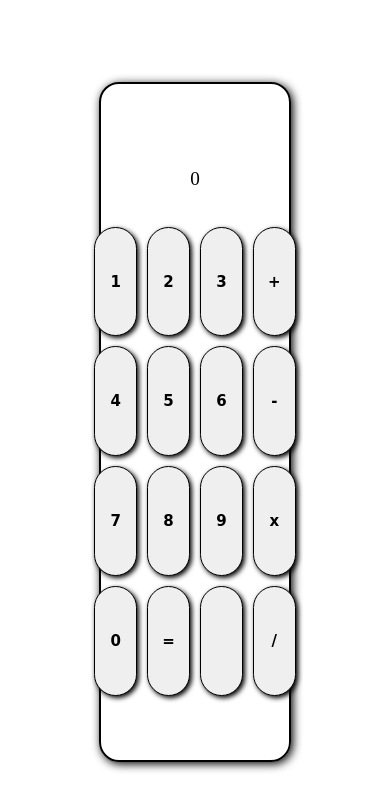
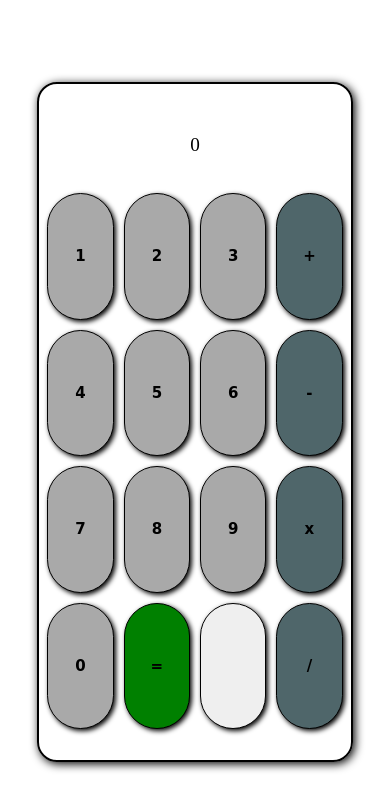
Before and after one commit to VijayVjCuber/Calculator, a plain HTML site: page index.html in a window 390 px wide. Drawn offline with Linux system fonts and the light colour scheme.

Commit message:
color change and small screen compatibility

```diff
--- a/index.html
+++ b/index.html
@@ -10,22 +10,22 @@
             <section>
                 <p id="input">0</p><br>
                 <div id="wrapper">
-                <button class="buttons">1</button>  <!--0-->
-                <button class="buttons">2</button>  <!--1-->
-                <button class="buttons">3</button>  <!--2-->
-                <button class="buttons">+</button>  <!--3-->
-                <button class="buttons">4</button>  <!--4-->
-                <button class="buttons">5</button>  <!--5-->
-                <button class="buttons">6</button>  <!--6-->
-                <button class="buttons">-</button>  <!--7-->
-                <button class="buttons">7</button>  <!--8-->
-                <button class="buttons">8</button>  <!--9-->
-                <button class="buttons">9</button>  <!--10-->
-                <button class="buttons">x</button>  <!--11-->
-                <button class="buttons">0</button>  <!--12-->
-                <button class="buttons">=</button>  <!--13-->
+                <button class="buttons nums">1</button>  <!--0-->
+                <button class="buttons nums">2</button>  <!--1-->
+                <button class="buttons nums">3</button>  <!--2-->
+                <button class="buttons operator">+</button>  <!--3-->
+                <button class="buttons nums">4</button>  <!--4-->
+                <button class="buttons nums">5</button>  <!--5-->
+                <button class="buttons nums">6</button>  <!--6-->
+                <button class="buttons operator">-</button>  <!--7-->
+                <button class="buttons nums">7</button>  <!--8-->
+                <button class="buttons nums">8</button>  <!--9-->
+                <button class="buttons nums">9</button>  <!--10-->
+                <button class="buttons operator">x</button>  <!--11-->
+                <button class="buttons nums">0</button>  <!--12-->
+                <button class="buttons equals">=</button>  <!--13-->
                 <button class="buttons"><i class="material-icons">&#xe14a;</i></button>  <!--14-->
-                <button class="buttons">/</button>  <!--15-->
+                <button class="buttons operator">/</button>  <!--15-->
                 </div>
             </section>
         </div>
--- a/style.css
+++ b/style.css
@@ -64,3 +64,31 @@
 .material-icons{
     margin-top: 5px;
 }
+
+
+.operator{
+    background-color: #4f666a;
+}
+
+.nums{
+    background-color: darkgray;
+}
+
+.erase{
+    color: red;
+}
+
+.equals{
+    background-color: green;
+}
+
+
+@media screen and (max-width: 900px){
+    section{
+        width: 80vw;
+    }
+    #wrapper{
+        grid-template-columns: repeat(4, 17vw);
+        grid-template-rows: repeat(4, 15vh);
+    }
+}
```
